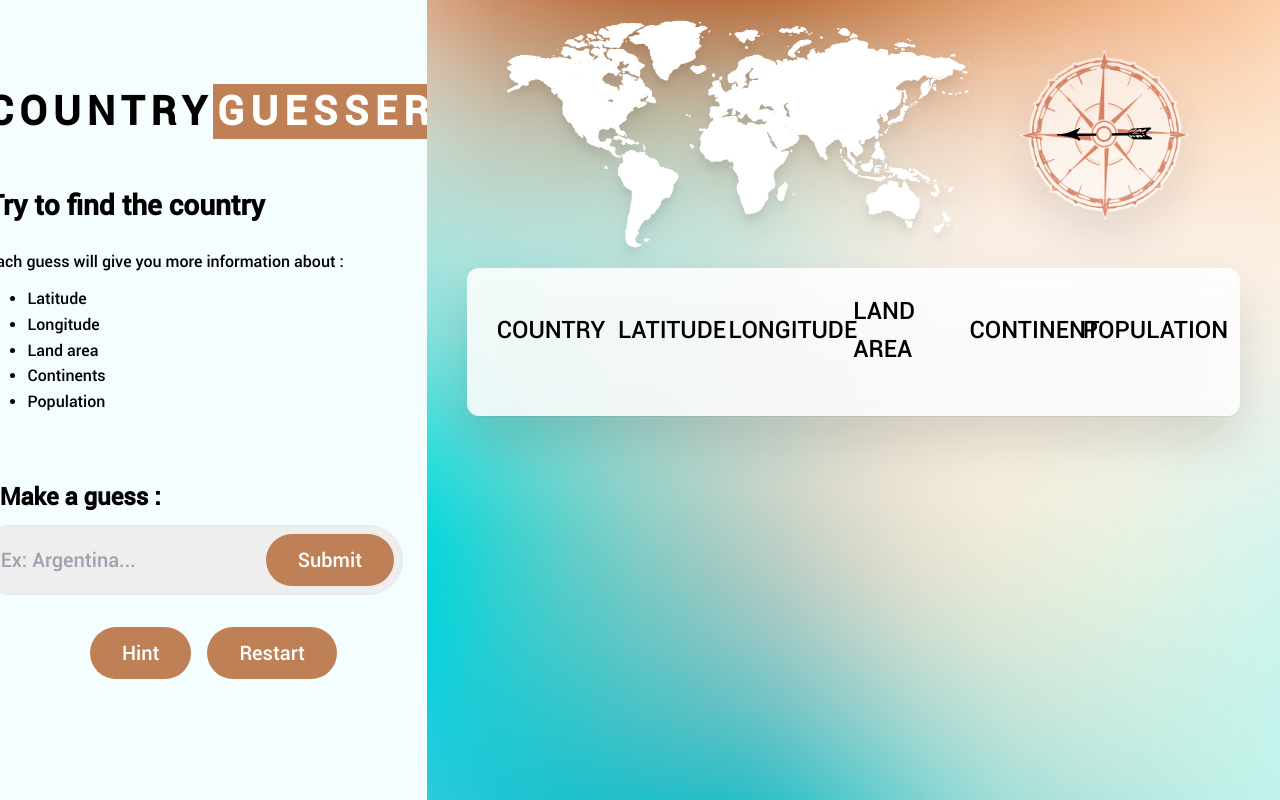
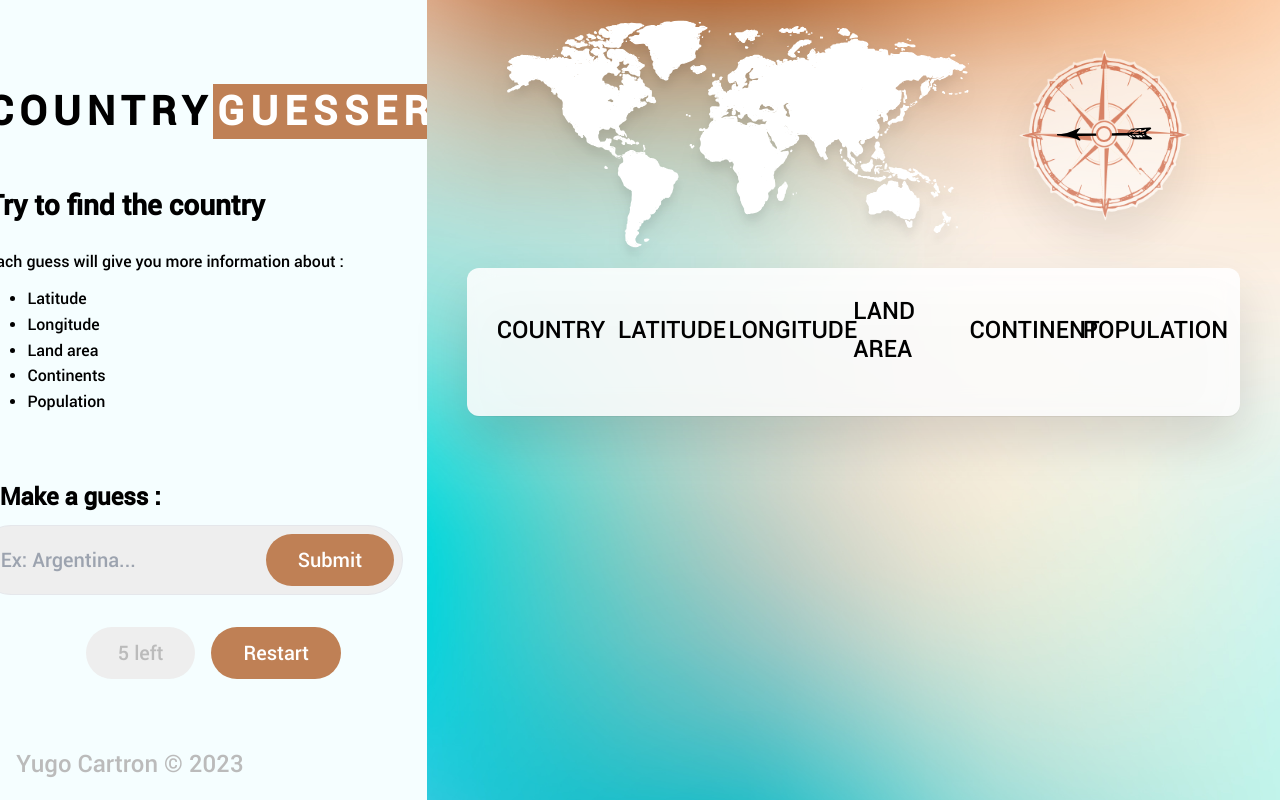
Before and after one commit to Yugo-Cartron/country-guesser, a Vue app: page /play in a window 1280 px wide. Built offline with nearby package versions, Linux system fonts and the light colour scheme.

Commit message:
fix hint couter

```diff
--- a/src/components/Play.vue
+++ b/src/components/Play.vue
@@ -19,6 +19,7 @@ const tagHistoryLineList = ref<tagHistoryLineProps[]>([])
 let answer: Country | undefined;
 const annabelle = ref(false)
 const hint = ref(false)
+const guessCount = ref(0)
 
 onMounted(() => {
   getDataFromJson();
@@ -32,6 +33,7 @@ function newGame() {
   hint.value = false
   annabelle.value = false
   guess.value = ''
+  guessCount.value = 0
 }
 
 function pickARandomAnswer() {
@@ -69,6 +71,7 @@ function evaluateGuess() {
       unknownAnswer.value = true
       unknownCountry.value = guess.value
     }
+    guessCount.value ++
     guess.value = ''
   }
 }
@@ -233,11 +236,14 @@ function displayHint() {
           </button>
         </div>
         <div class="relative">
-          <Autocomplete id="autocomplete" class="absolute w-full top-0" :incomplete-guess="incompleteGuess" @selected-country="(selectedCountry) => pickACountryWithAutocomplete(selectedCountry)"/>
+          <Autocomplete id="autocomplete" class="absolute w-full top-0 z-50" :incomplete-guess="incompleteGuess" @selected-country="(selectedCountry) => pickACountryWithAutocomplete(selectedCountry)"/>
         </div>
       </form>
       <div class="flex flex-row text-xl gap-4 py-8">
-        <button class="bg-[#BF8055] text-[#ffffff] rounded-full py-3 px-8"
+        <div v-if="(guessCount < 5)" class="bg-[#eeeeee] text-[#bbbbbb] rounded-full py-3 px-8">
+          {{5-guessCount}} left
+        </div>
+        <button v-else class="bg-[#BF8055] text-[#ffffff] rounded-full py-3 px-8"
         @click="displayHint">
           Hint
         </button>
@@ -249,6 +255,7 @@ function displayHint() {
       <img v-if="hint" :src="answer!.flag" class="py-2 flex justify-center rounded-2xl items-center max-h-[15vh] drop-shadow-2xl" />
       <p v-if="annabelle">Thank you Annabelle for your wonderful design</p>
       <img v-if="annabelle" class="max-h-[20vh]" src="../assets/backgrounds/annabelle.png"/>
+      <h3 class="absolute bottom-0 text-4xl text-[#bbbbbb] left-0 ml-4 mb-4">Yugo Cartron © 2023 </h3>
     </div>
 
 
```
